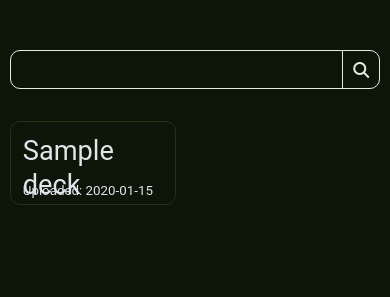
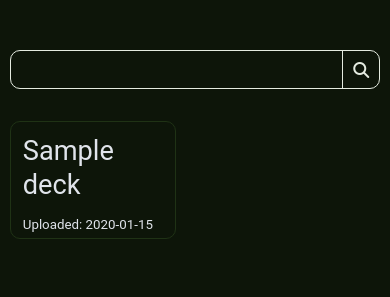
Before and after one commit to cenekp74/anki-share, a Flask app: page /browse in a window 390 px wide. Shown: the part 184-481 px from the top of the page. Run offline with Flask 3, Linux system fonts and the light colour scheme; tables that the repository leaves empty hold one stand-in row (values such as "Sample post"); some libraries are stand-ins or nearby versions.

Commit message:
browse deck box sizing fixed on mobile

```diff
--- a/app/static/css/browse.css
+++ b/app/static/css/browse.css
@@ -133,7 +133,7 @@ button.fa-search:hover {
     border-radius: var(--border-radius);
     width: 45%;
     text-decoration: none;
-    height: 84px;
+    min-height: 84px;
     transition: .1s;
 }
 
@@ -146,6 +146,7 @@ button.fa-search:hover {
 
 .deck-box .deck-name {
     font-size: 1.7rem;
+    margin-bottom: 24px;
 }
 
 .deck-box .deck-details {
--- a/app/templates/browse.html
+++ b/app/templates/browse.html
@@ -1,7 +1,7 @@
 {% extends 'base.html' %}
 
 {% block head %}
-<link rel="stylesheet" href="{{ url_for('static', filename='css/browse.css') }}?v=001">
+<link rel="stylesheet" href="{{ url_for('static', filename='css/browse.css') }}?v=002">
 <title>anki-share | {{ deck_name }}</title>
 <meta property="og:title" content="anki-share | Browse decks">
 <meta property="og:description" content="anki-share | Browse decks uploaded by users">
```
